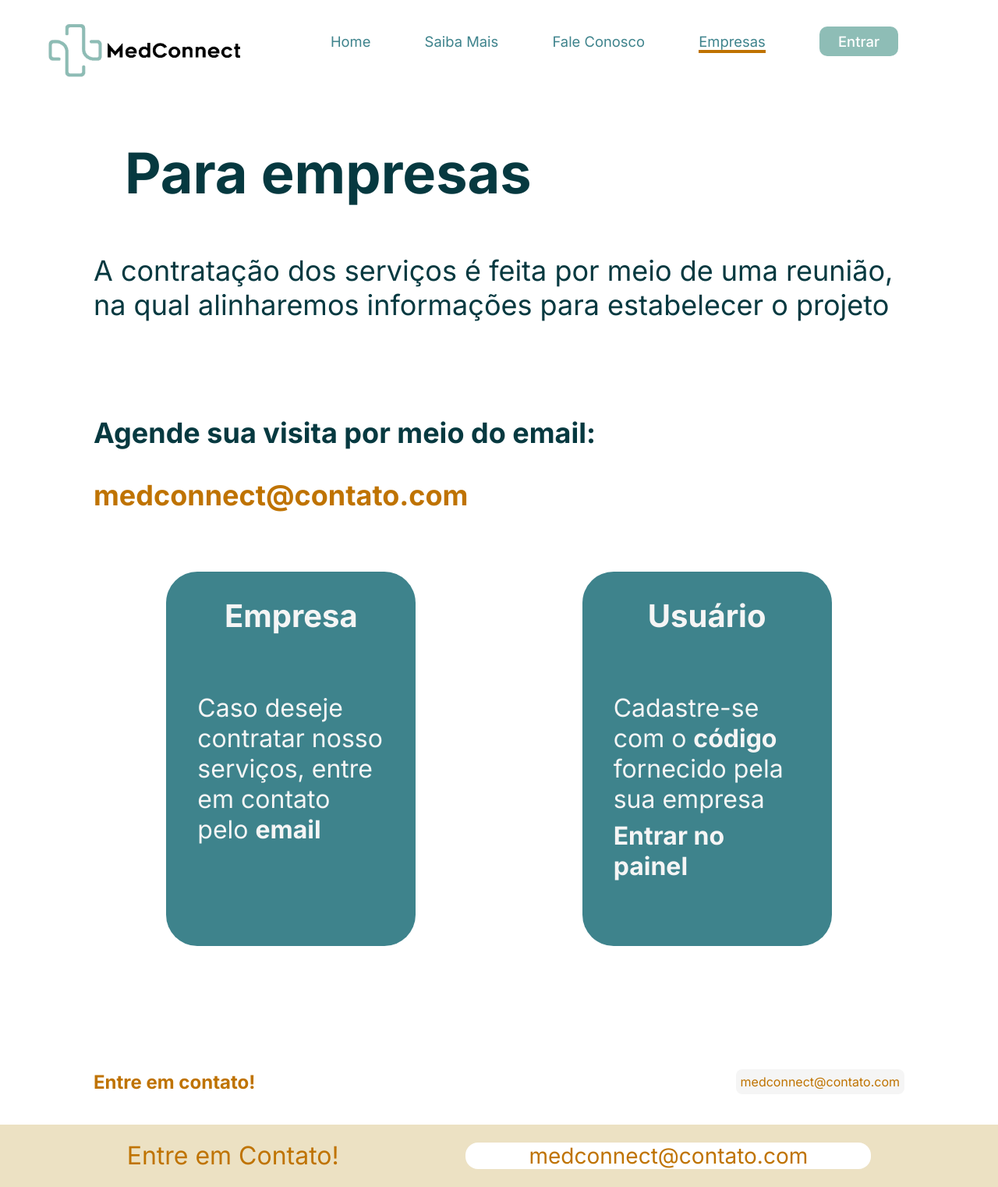
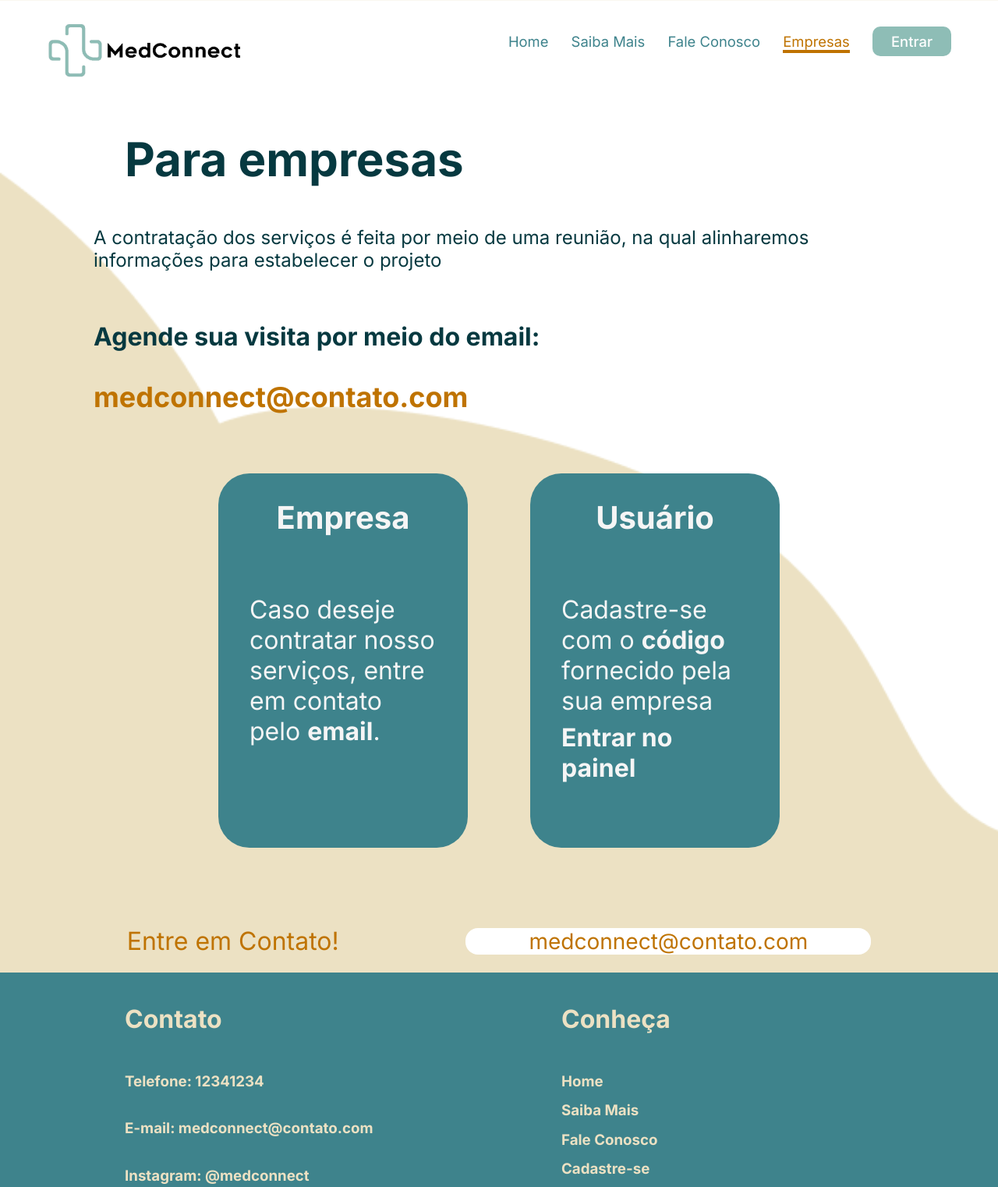
Before and after one commit to Grupo-3-sptech/site, a plain HTML site: page empresas.html in a window 1280 px wide. Shown: the top 1522 px of the page at 78% size. Drawn offline with Linux system fonts and the light colour scheme; files that its build step writes are made by us from their sources.

Commit message:
Pagina Para empresas

```diff
--- a/css/empresas.css
+++ b/css/empresas.css
@@ -3,6 +3,7 @@ body{
     padding: 0;
     background-size: cover;
     font-family: inter;
+    background-image: url(../Img/fundoEmpresas.png);
 }
 
 @font-face {
@@ -13,45 +14,24 @@ body{
 
 
 }
-.navbar{
-    display: flex;
-    flex-direction: row;
-    justify-content: space-between;
-    align-items: center;
-}
-.logo img{
-    width: 50vh;
-    padding-left: 6vh;
-}
-.opcoes{
-    margin-right: 6vh;
-    font-size: 2.5vh;
-}
-.opcoes a{
-    color: #3E838C;
-    text-decoration: none;
-    margin: 4vh;
-}
-.opcoes .entrar{
-    color:#BF7300;
-}
+
 .saudacao{
     color: #063940;
-    font-size: 6vh;
+    font-size: 2.5rem;
     margin-top: 4vh;
     margin-left: 20vh;
 }
 .mensagem span{
     display: flex;
     color: #063940;
-    font-size: 4.5vh;
+    font-size: 1.5rem;
     margin-left: 15vh;
     margin-right: 15vh;
 }
 .mensagem h2{
     color: #063940;
-    font-size: 4.5vh;
-    margin-top: 15vh;
+    font-size: 2rem;
+    margin-top: 8vh;
     margin-left: 15vh;
 }
 .mensagem h3{
@@ -62,7 +42,8 @@ body{
 .cards{
     display: flex;
     align-items: center;
-    justify-content: space-evenly;
+    justify-content: center;
+    margin-bottom: 10vh;
 }
 .card{
     display: flex;
@@ -75,6 +56,7 @@ body{
     color: #F5F5F5;
     margin-top: 5vh;
     border-radius: 5vh;
+    margin-right: 10vh;
 }
 .cardU{
     display: flex;
@@ -123,3 +105,8 @@ body{
     border-radius: 1vh;
     padding: 0.75vh;
 }
+
+.linkA {
+    text-decoration: none;
+    color: #F5F5F5;
+}
--- a/empresas.html
+++ b/empresas.html
@@ -37,18 +37,15 @@
     <div class="cards">
         <div class="card">
             <h5>Empresa</h5>
-            <span>Caso deseje contratar nosso serviços, entre em contato pelo <b>email</b></span>
+            <span>Caso deseje contratar nosso serviços, entre em contato pelo <b>email</b>.</span>
         </div>
         <div class="cardU">
             <h5>Usuário</h5>
             <span>Cadastre-se com o <b>código</b> fornecido pela sua empresa</span>
-            <span><b>Entrar no painel</b></span>
+            <span><b><a class="linkA" href="entrar.html">Entrar no painel</a></b></span>
         </div>
     </div>
-    <div class="contato">
-        <h5>Entre em contato!</h5>
-        <span>medconnect@contato.com</span>
-    </div>
+
 
 
 
```
Also changed, not shown: Img/fundoEmpresas.png (added).
